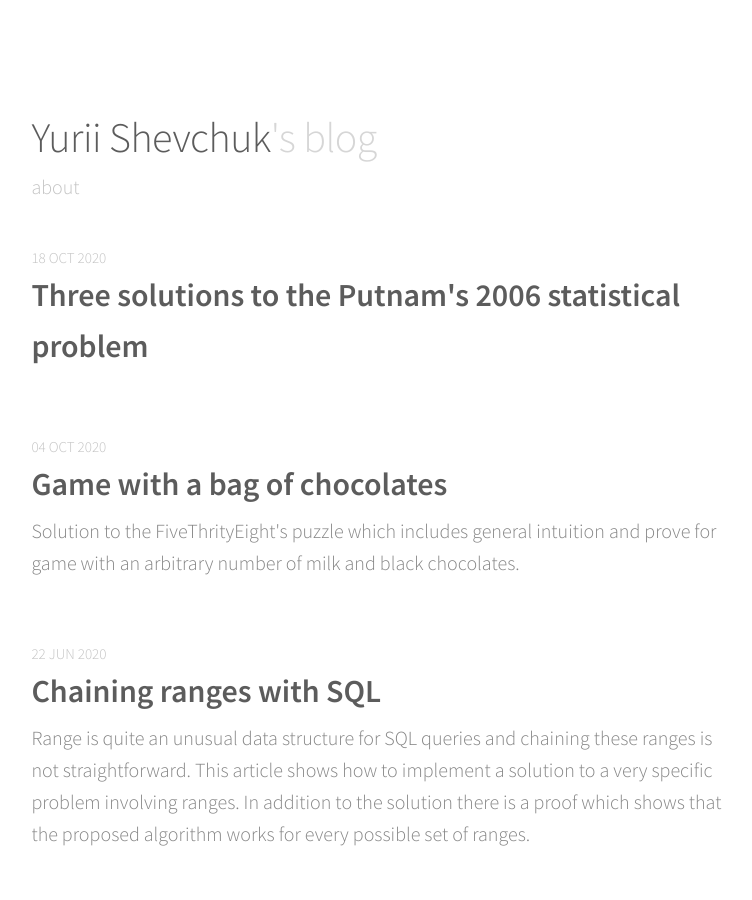
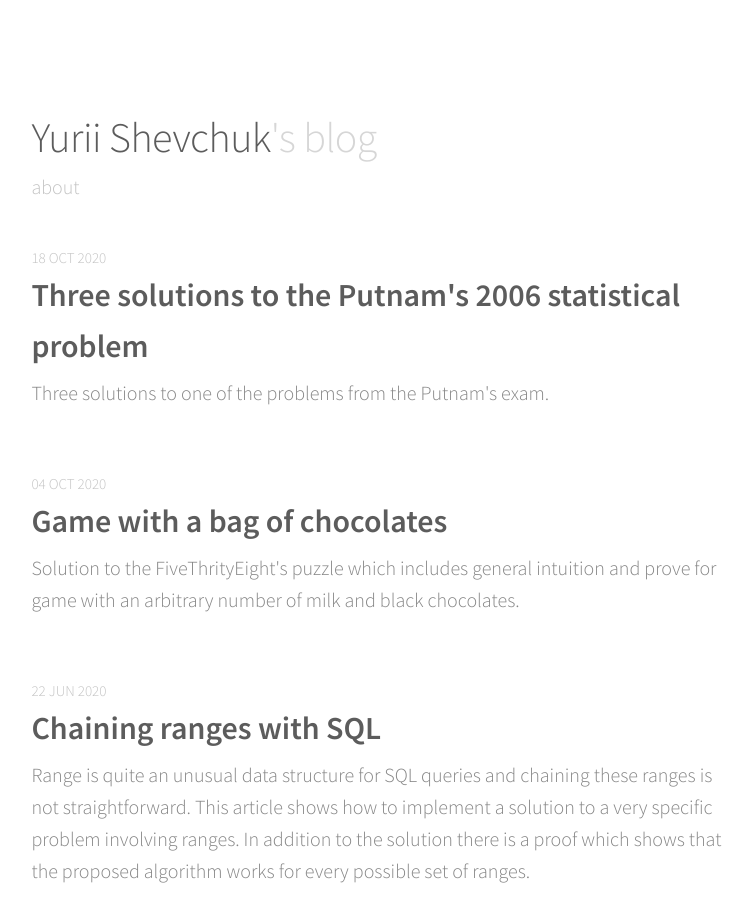
Before and after one commit to itdxer/blog.itdxer.com, a Jekyll site: the page built from index.html, in a window 1280 px wide and 900 px high. Shown: the whole window, without its empty margins (263-1015 px from the left). Built offline with Jekyll 4.4.1, drawn with Linux system fonts in a browser that asks for light colours; nearby versions of some CDN libraries; the list of posts is cut into pages by our own code.

Commit message:
added description

```diff
--- a/_posts/2020-10-18-three-solutions-to-the-putnam's-2006-statistical-problem.md
+++ b/_posts/2020-10-18-three-solutions-to-the-putnam's-2006-statistical-problem.md
@@ -4,41 +4,17 @@ date: 2020-10-18
 layout: post
 
 
+description: "Three solutions to one of the problems from the Putnam's exam."
 
 
 
-
-
-
-
-
-
-
-
-
-
-
-
-
-
-
-
-
-
-
-
-
-
-
-
-
-
-
-
+tags: ['math', 'puzzle', 'statistics']
 
 comments: true
 share: true
 ---
+
+
 
 Putnam's 2006 exam included the following statistical problem
 
```
Also changed, not shown: 1 other file.
